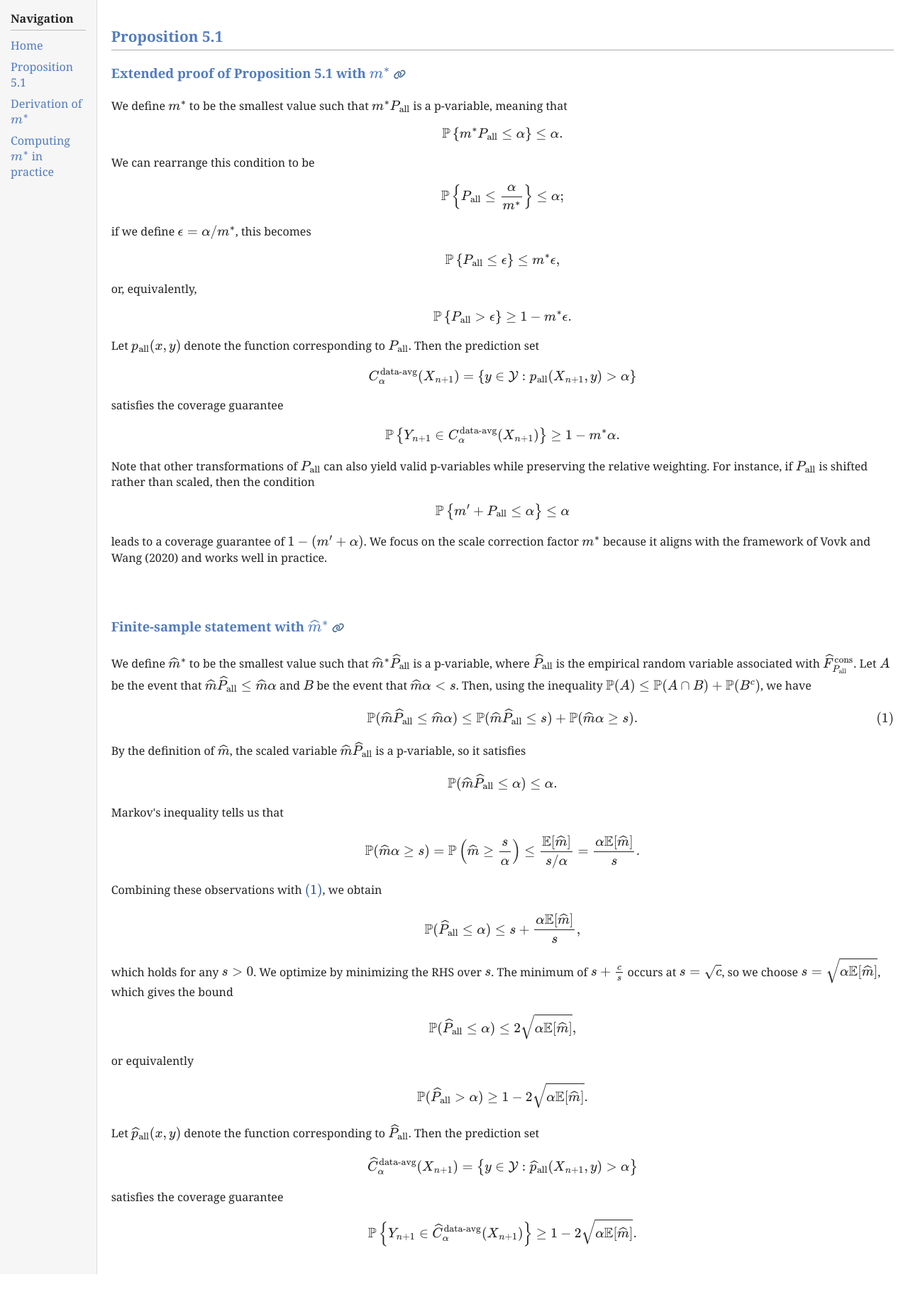
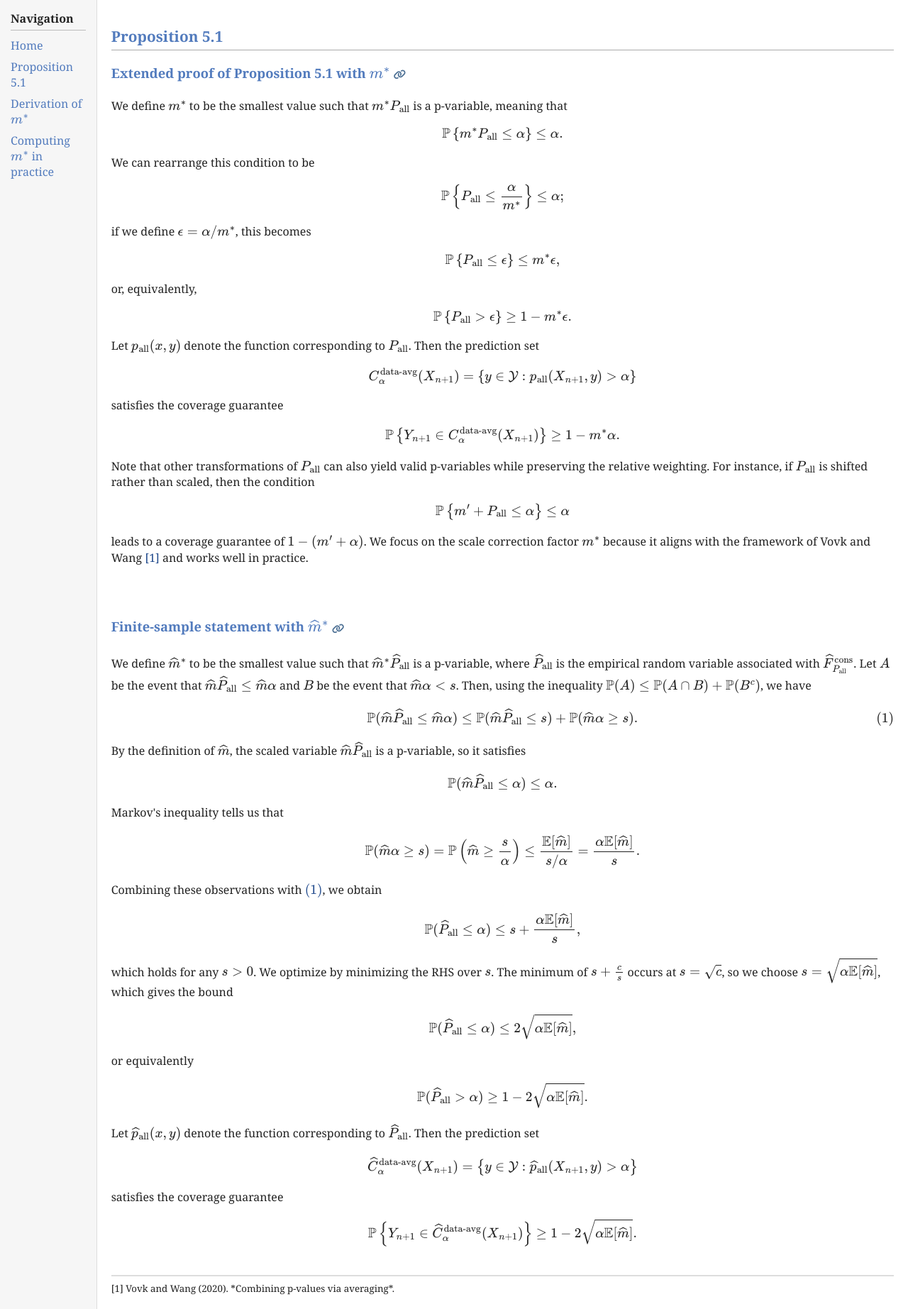
Before and after one commit to math-imposter/math-imposter.github.io, a Jekyll site: the page built from pages/proposition-5-1.html, in a window 1280 px wide. Shown: the whole page at 71% size. Built offline with Jekyll 4.4.1, drawn with Linux system fonts in a browser that asks for light colours; before the commit the page ends 1796 px from its top, so only the background shows below that.

Commit message:
added vovk reference

```diff
--- a/assets/css/style.css
+++ b/assets/css/style.css
@@ -96,19 +96,6 @@ pre, code {
     }
 }
 
-/*.anchor-link {*/
-/*  margin-left: 8px;*/
-/*  text-decoration: none;*/
-/*  font-size: 0.75em;*/
-/*  color: #333;*/
-/*  visibility: visible;*/
-/*  font-family: sans-serif;*/
-/*}*/
-
-/*.anchor-link:hover {*/
-/*  color: #000;*/
-/*}*/
-
 .anchor-link {
   margin-right: 8px;
   text-decoration: none;
@@ -123,3 +110,8 @@ pre, code {
 .anchor-link:hover {
   opacity: 1;
 }
+
+.anchor-link i {
+  font-style: normal;
+  vertical-align: middle;
+}
--- a/pages/proposition-5-1.html
+++ b/pages/proposition-5-1.html
@@ -43,7 +43,7 @@ Note that other transformations of \(P_{\text{all}}\) can also yield valid p-var
 \begin{equation*}
 \mathbb{P}\left\{ m' + P_{\text{all}} \le \alpha \right\} \le \alpha
 \end{equation*}
-leads to a coverage guarantee of \(1 - (m' + \alpha)\). We focus on the scale correction factor \(m^*\) because it aligns with the framework of Vovk and Wang (2020) and works well in practice.
+leads to a coverage guarantee of \(1 - (m' + \alpha)\). We focus on the scale correction factor \(m^*\) because it aligns with the framework of Vovk and Wang <a href="#ref-vovk2020">[1]</a> and works well in practice.
 
 <h3 id="finite-sample" style="margin-top: 4em;">
   Finite-sample statement with \( \widehat{m}^* \)
@@ -92,3 +92,11 @@ satisfies the coverage guarantee
 \begin{equation*}
 \mathbb{P} \left\{ Y_{n+1} \in \widehat{C}^{\text{data-avg}}_{\alpha}(X_{n+1}) \right\} \ge 1 - 2 \sqrt{ \alpha \mathbb{E}[\widehat{m}] }.
 \end{equation*}
+
+<hr style="border: 1px solid #ddd; margin-top: 40px;">
+
+<small>
+  <div id="ref-vovk2020">
+    [1] Vovk and Wang (2020). *Combining p-values via averaging*.
+  </div>
+</small>
```
